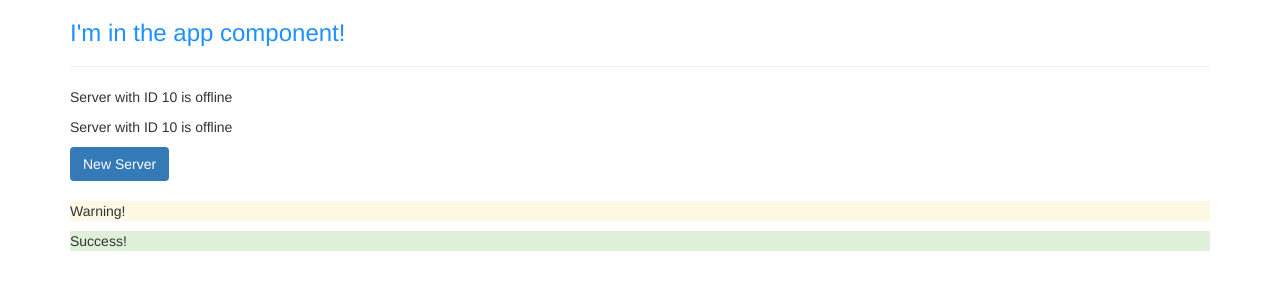
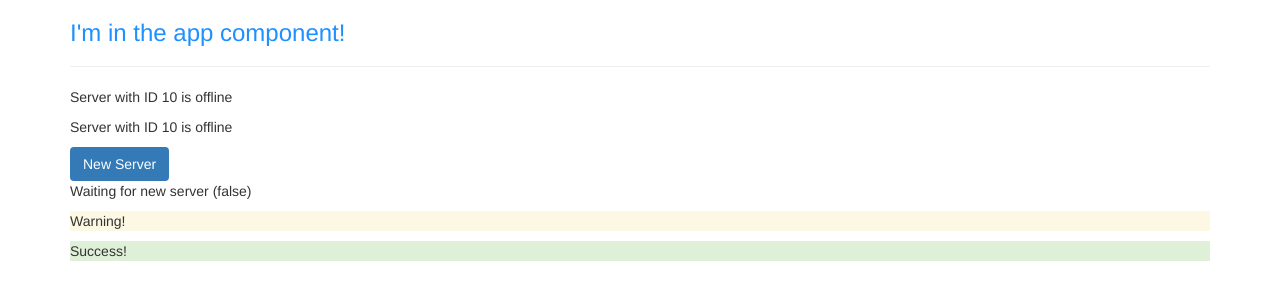
Before and after one commit to bozsudo/first-angular-app, an Angular app: page / in a window 1280 px wide. Shown: the top 300 px of the page. Built offline with nearby package versions, Linux system fonts and the light colour scheme.

Commit message:
349 property binding vs string interpolation

```diff
--- a/src/app/servers/servers.component.html
+++ b/src/app/servers/servers.component.html
@@ -2,4 +2,4 @@
 <app-server></app-server>
 <button class="btn bg-primary" [disabled]="waitingForNewServer">New Server</button>
 <br>
-<br>
+<p [innerText]="'Waiting for new server (' + waitingForNewServer + ')'"></p>
```
